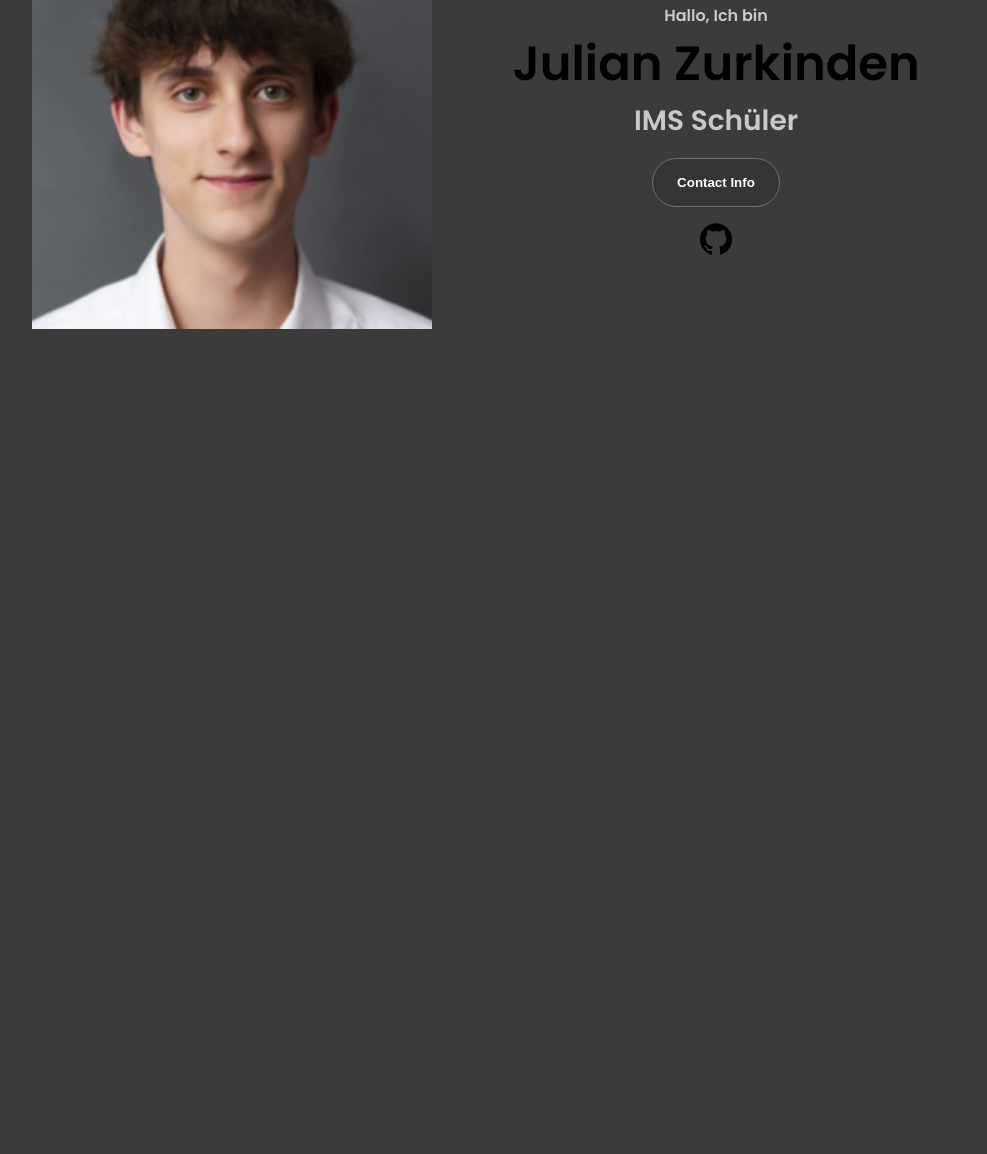
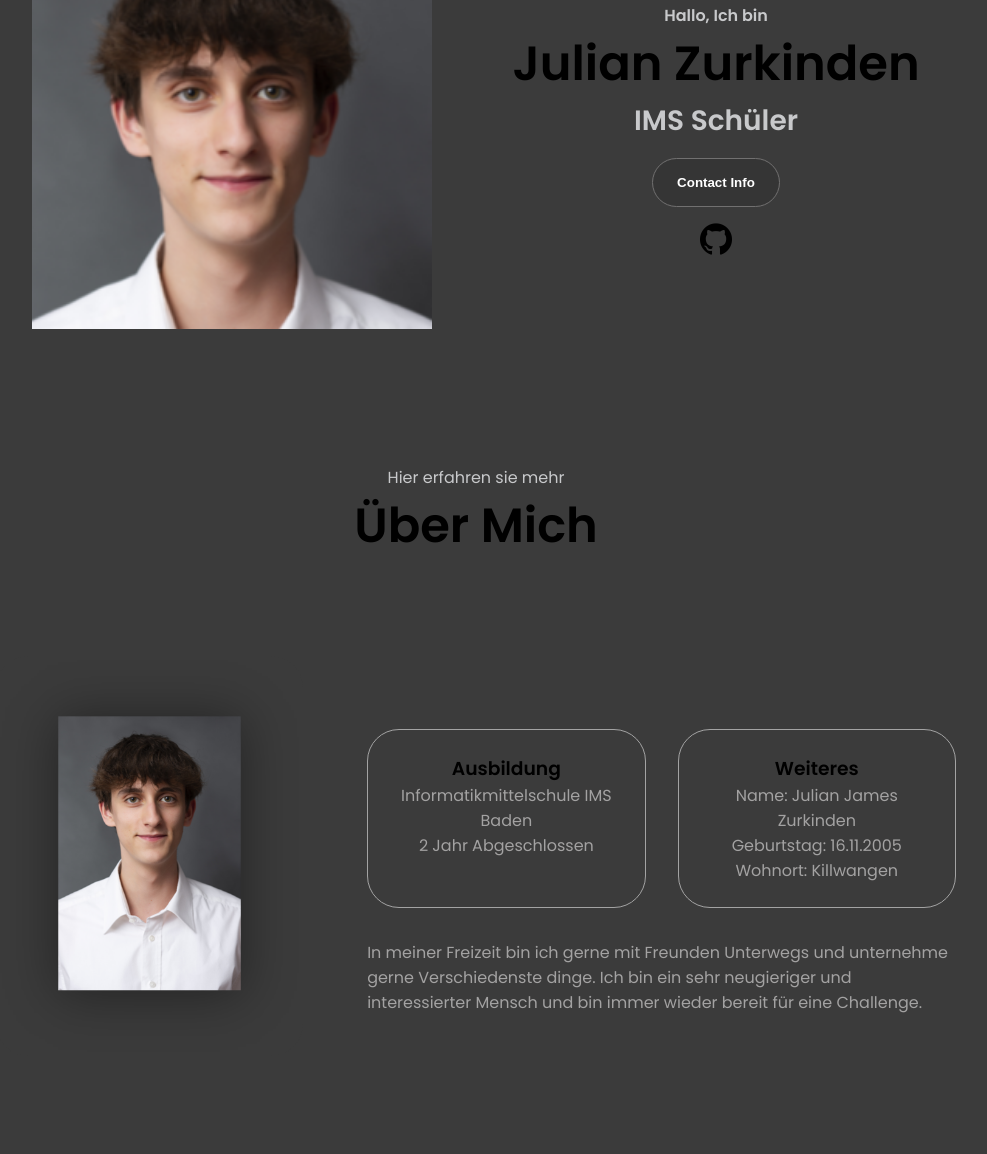
Before and after one commit to julian05z/BewerbungsSeite, a plain HTML site: page index.html in a window 1280 px wide. Shown: the part 343-1497 px from the top of the page, without its empty margins (164-1151 px from the left). Before the commit the page ends 800 px from the top, so only its background shows below. Drawn offline with Linux system fonts and the light colour scheme.

Commit message:
Die About Me section wurde erstellt (Text muss noch angepasst werden)

```diff
--- a/index.html
+++ b/index.html
@@ -60,6 +60,38 @@
           </div>
         </div>
       </section>
+
+      <section id="about">
+        <p class="section__text__p1">Hier erfahren sie mehr</p>
+        <h1 class="title">Über Mich</h1>
+        <div class="section-container">
+          <div class="section__pic-container">
+            <img
+              src="./assets/Bild2.png"
+              alt="Profile picture"
+              class="about-pic"
+            />
+          </div>
+          <div class="about-details-container">
+            <div class="about-containers">
+              <div class="details-container">
+
+                <h3>Ausbildung</h3>
+                <p>Informatikmittelschule IMS Baden <br />2 Jahr Abgeschlossen</p>
+              </div>
+              <div class="details-container">
+
+                <h3>Weiteres</h3>
+                <p>Name: Julian James Zurkinden<br />Geburtstag: 16.11.2005<br />Wohnort: Killwangen</p>
+              </div>
+            </div>
+            <div class="text-container">
+              <p>
+                In meiner Freizeit bin ich gerne mit Freunden Unterwegs und unternehme gerne Verschiedenste dinge. Ich bin ein sehr neugieriger und interessierter Mensch und bin immer wieder bereit für eine Challenge.
+              </p>
+            </div>
+          </div>
+        </div>
       <script src="script.js"></script>
 </body>
 </html>
--- a/script.js
+++ b/script.js
@@ -0,0 +1,6 @@
+function toggleMenu() {
+    const menu = document.querySelector(".menu-links");
+    const icon = document.querySelector(".hamburger-icon");
+    menu.classList.toggle("open");
+    icon.classList.toggle("open");
+  }
--- a/style.css
+++ b/style.css
@@ -15,7 +15,7 @@ html {
 }
 
 p {
-  color: rgb(65, 65, 65);
+  color: rgb(163, 162, 162);
 }
 /* TRANSITION */
 
@@ -199,3 +199,64 @@ section {
   .btn-container {
     gap: 1rem;
   }
+
+
+  #about {
+    position: relative;
+  }
+
+  .about-containers {
+    gap: 2rem;
+    margin-bottom: 2rem;
+    margin-top: 2rem;
+
+  }
+
+  .about-details-container {
+    justify-content: center;
+    flex-direction: column;
+
+  }
+
+  .about-containers,
+  .about-details-container {
+    display: flex;
+
+  }
+
+  .about-pic {
+    border-radius: 2rem;
+  }
+
+  .arrow {
+    position: absolute;
+    right: -5rem;
+    bottom: 2.5rem;
+  }
+
+  .details-container {
+    padding: 1.5rem;
+    flex: 1;
+    background: rgb(59, 59, 59);
+    border-radius: 2rem;
+    border: rgb(53, 53, 53) 0.1rem solid;
+    border-color: rgb(163, 163, 163);
+    text-align: center;
+
+  }
+
+  .section-container {
+    gap: 4rem;
+    height: 80%;
+
+  }
+
+  .section__pic-container {
+    height: 400px;
+    width: 400px;
+    margin: auto 0;
+  }
+
+  .text-container{
+    color: rgb(227, 11, 11);
+  }
```
